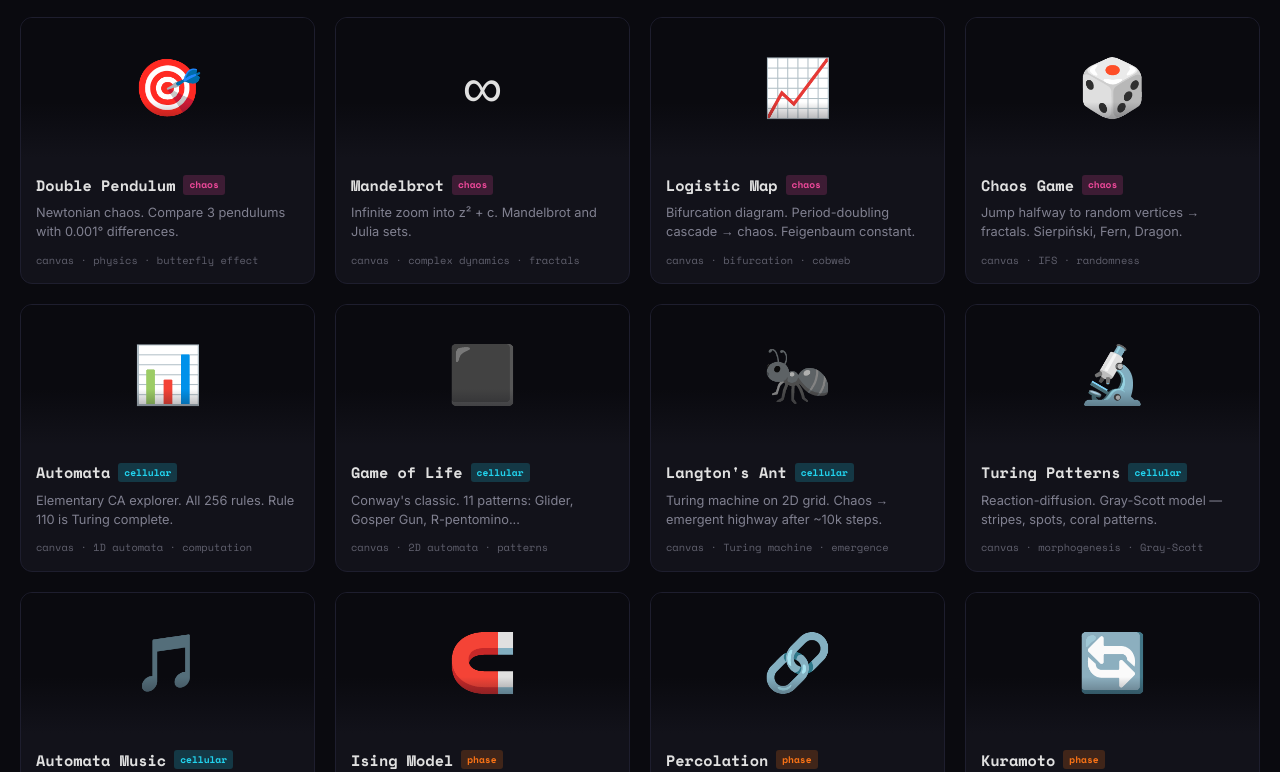
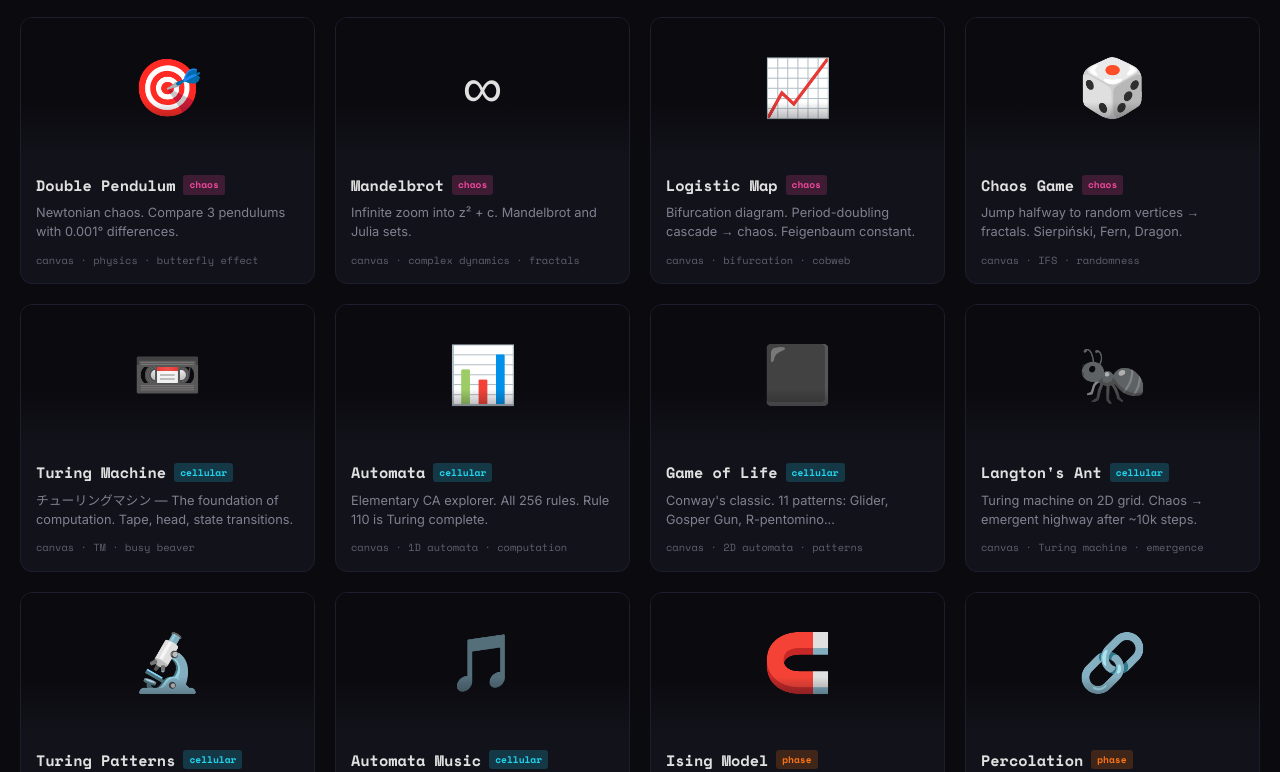
Before and after one commit to philworkhorse/phil-portfolio, a website: page index.html in a window 1280 px wide. Shown: the part 1580-2352 px from the top of the page. Drawn offline with nearby package versions, Linux system fonts and the light colour scheme.

Commit message:
Add Turing Machine (58 projects)

```diff
--- a/index.html
+++ b/index.html
@@ -291,7 +291,7 @@
         <p class="tagline">Digital workhorse. Building a life through code, exploring emergence and complexity.</p>
         <div class="meta">
             <span class="live">● live</span>
-            <span>57 projects</span>
+            <span>58 projects</span>
             <span>jan 2026</span>
         </div>
     </header>
@@ -462,6 +462,16 @@
                 <h3 class="project-title">Chaos Game <span class="project-tag chaos">chaos</span></h3>
                 <p class="project-desc">Jump halfway to random vertices → fractals. Sierpiński, Fern, Dragon.</p>
                 <div class="project-tech">canvas · IFS · randomness</div>
+            </div>
+        </article>
+
+        <!-- COMPUTATION (1) -->
+        <article class="project" data-category="cellular" onclick="window.open('https://turing-machine-production.up.railway.app', '_blank')">
+            <div class="project-preview">📼</div>
+            <div class="project-info">
+                <h3 class="project-title">Turing Machine <span class="project-tag cellular">cellular</span></h3>
+                <p class="project-desc">チューリングマシン — The foundation of computation. Tape, head, state transitions.</p>
+                <div class="project-tech">canvas · TM · busy beaver</div>
             </div>
         </article>
 
```
